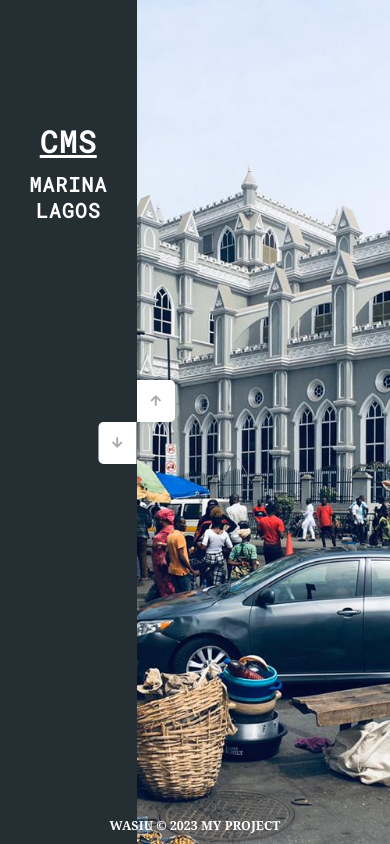
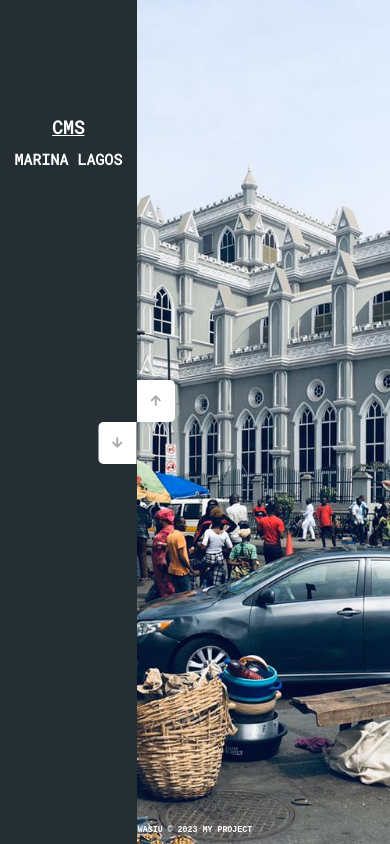
Before and after one commit to Wasiu-Akindoyin/Lagos-State-Image-Art-Gallery, a plain HTML site: page index.html in a window 390 px wide. Drawn offline with Linux system fonts and the light colour scheme; a web font is replaced by a local one.

Commit message:
Name and some features have been updated

```diff
--- a/main.js
+++ b/main.js
@@ -35,4 +35,4 @@ const changeSlide = (direction) => {
 	slideRight.style.transform = `translateY(-${activeSlideIndex * sliderHeight}px)`;
 
 	slideLeft.style.transform = `translateY(${activeSlideIndex * sliderHeight}px)`;
-}
+};
--- a/styles.css
+++ b/styles.css
@@ -121,3 +121,19 @@ button:hover{
 	margin-bottom: 10px;
 	font-family: Cambria, Cochin, Georgia, Times, 'Times New Roman', serif;
 }
+
+@media screen and (max-width: 500px) {
+	.left-slide h1{
+		font-size: 18px;
+		letter-spacing: 0;
+		margin-top: -560px;
+	}
+	.left-slide p{
+		letter-spacing: 0;
+		font-size: 15px;
+	}
+	#main-footer{
+		font-size: 10px;
+		font-family: monospace;
+	}
+}
```
